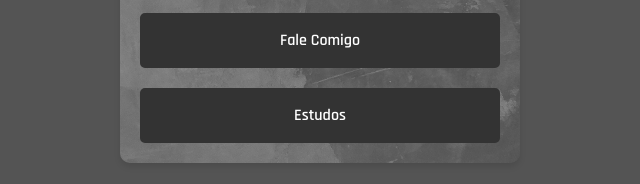
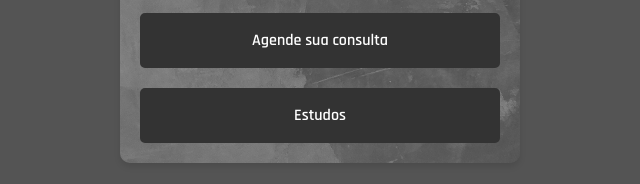
Before and after one commit to andreasaoka/links, a plain HTML site: page index.html in a window 1280 px wide. Shown: the part 348-532 px from the top of the page, 320-960 px from the left. Drawn offline with Linux system fonts and the light colour scheme.

Commit message:
Update index.html

```diff
--- a/index.html
+++ b/index.html
@@ -86,7 +86,7 @@
     <main>
         <div class="links">
             <a href="https://andreasaoka.github.io/meusite/" target="_blank">Meu Site</a>
-            <a href="https://wa.me/5511999478135" target="_blank">Fale Comigo</a>
+            <a href="https://wa.me/5511999478135" target="_blank">Agende sua consulta</a>
             <a href="https://example.com/estudos" target="_blank">Estudos</a>
         </div>
     </main>
```
